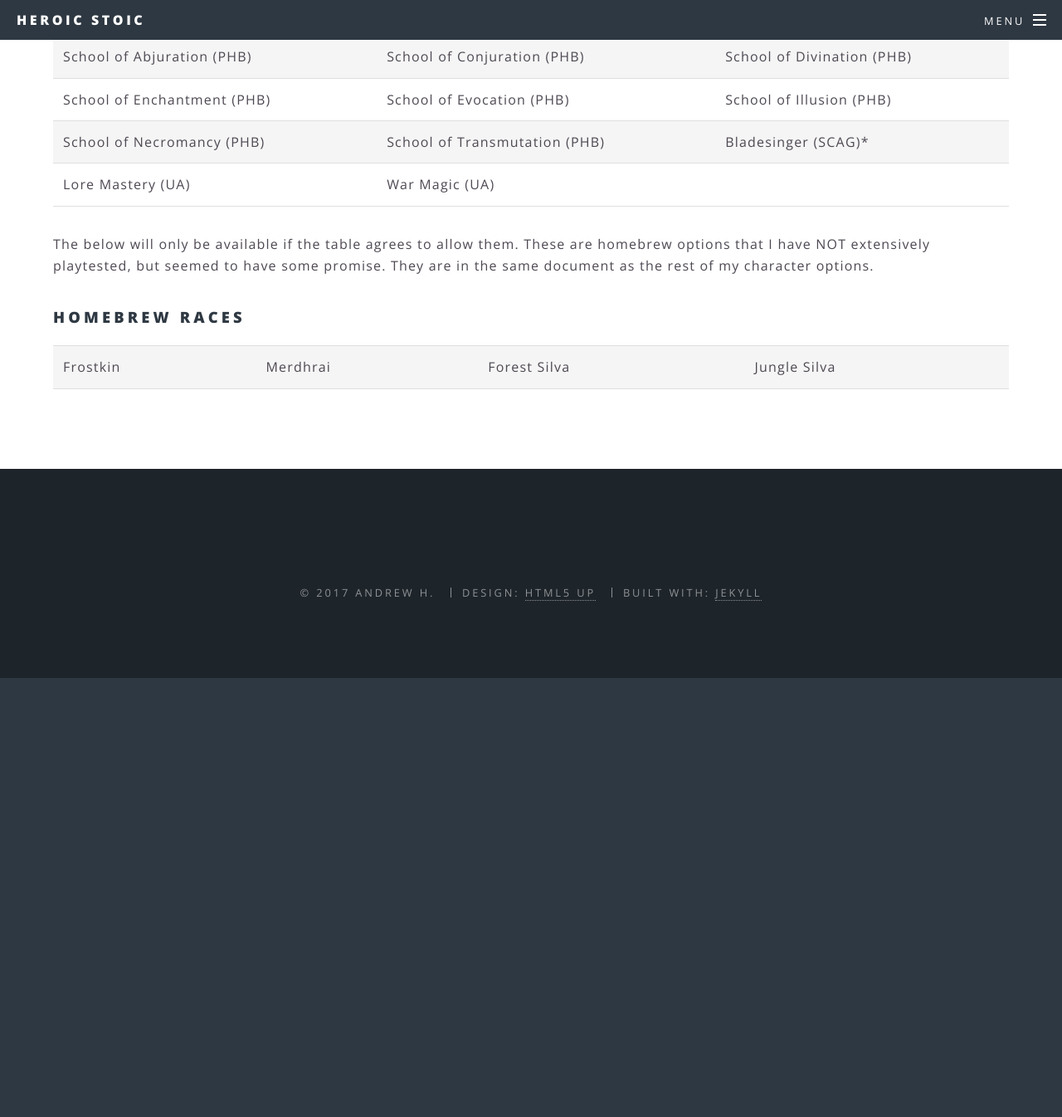
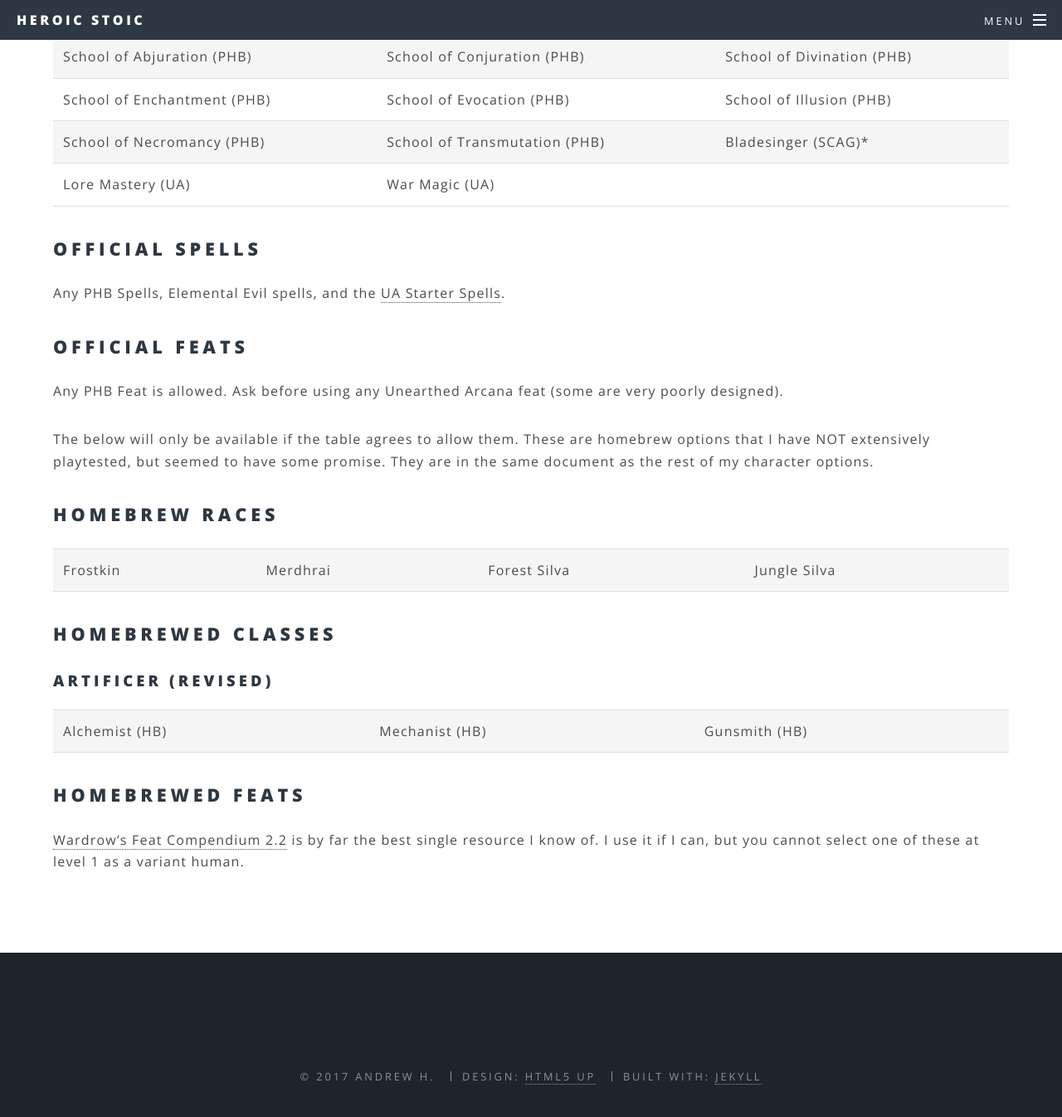
Before and after one commit to heroicstoic/heroicstoic.github.io, a Jekyll site: the page built from dnd/CharacterOptions.md, in a window 1280 px wide and 1400 px high, scrolled down 3922 px. Shown: the top 1346 px of the window at 83% size. Built offline with Jekyll 4.4.1, drawn with Linux system fonts in a browser that asks for light colours; before the commit the page ends 4739 px from its top, so only the background shows below that; some of the changed text lies outside the part shown.

Commit message:
Update CharacterOptions.md

```diff
--- a/dnd/CharacterOptions.md
+++ b/dnd/CharacterOptions.md
@@ -83,7 +83,7 @@ Let's get down to business. These are all the legal options for making a charact
   </tr>
 </table>
 
-## Classes
+## Official Classes
 Options with a \* have been slightly modified, and ones with a \*\* have been largely rebuilt (but still playtested for quality). This is only ever to increase power - buffing feels better than nerfing in my opinion, and we all want to have fun here.
 
 ### Barbarian
@@ -168,9 +168,24 @@ Options with a \* have been slightly modified, and ones with a \*\* have been la
 <tr><td>Lore Mastery (UA)</td><td>War Magic (UA)</td></tr>
 </table>
 
+## Official Spells
+Any PHB Spells, Elemental Evil spells, and the [UA Starter Spells](https://media.wizards.com/2017/dnd/downloads/UA-Starter-Spells.pdf).
+
+## Official Feats
+Any PHB Feat is allowed. Ask before using any Unearthed Arcana feat (some are very poorly designed).
+
 The below will only be available if the table agrees to allow them. These are homebrew options that I have NOT extensively playtested, but seemed to have some promise. They are in the same document as the rest of my character options.
 
-### Homebrew Races
+## Homebrew Races
 <table>
   <tr><td>Frostkin</td><td>Merdhrai</td><td>Forest Silva</td><td>Jungle Silva</td></tr>
 </table>
+
+## Homebrewed Classes
+### Artificer (Revised)
+<table>
+<tr><td>Alchemist (HB)</td><td>Mechanist (HB)</td><td>Gunsmith (HB)</td></tr>
+</table>
+
+## Homebrewed Feats
+[Wardrow's Feat Compendium 2.2](https://drive.google.com/file/d/0B3fJRdxUJqHCeDZFM0szRDJHNEU/view) is by far the best single resource I know of. I use it if I can, but you cannot select one of these at level 1 as a variant human.
```
